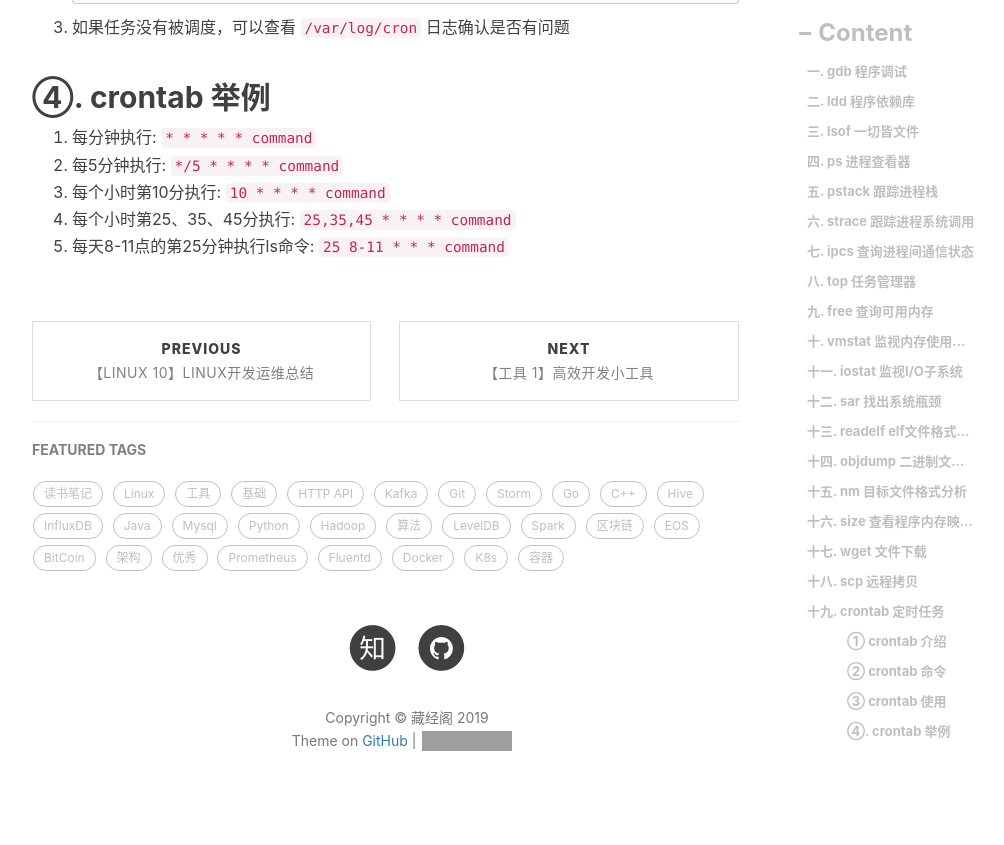
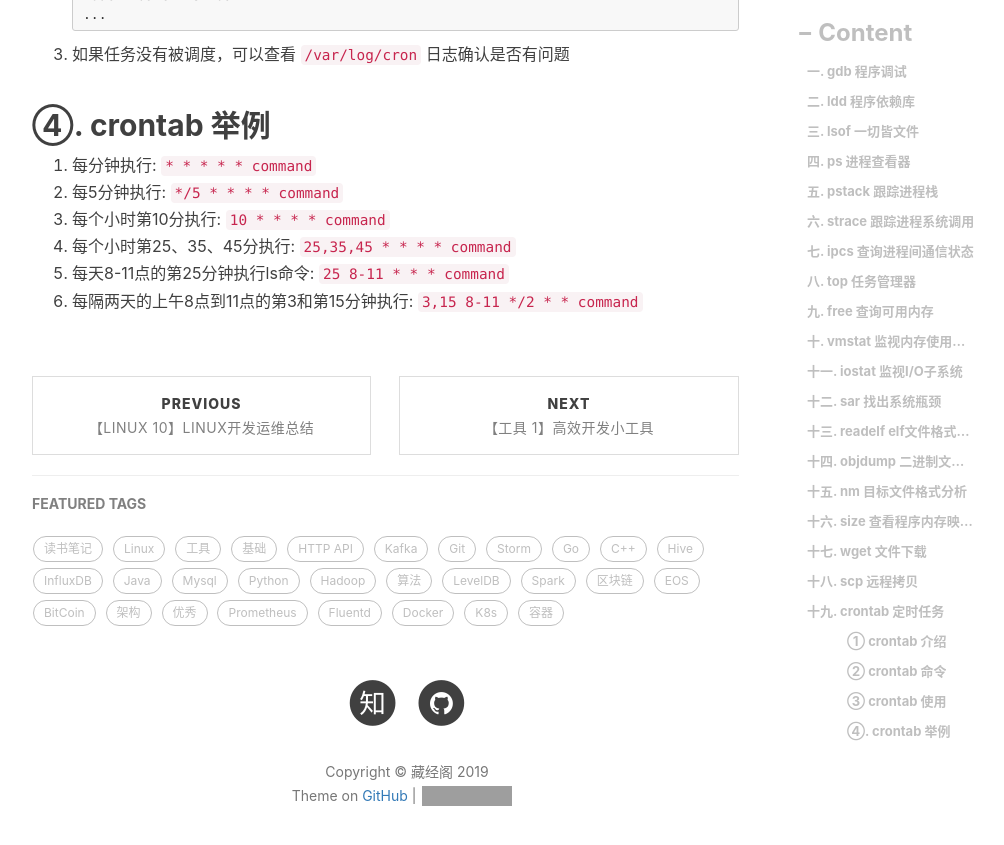
Before and after one commit to engru/chenguolin.github.io, a Jekyll site: the page built from _posts/2016-09-27-【Linux-11】Linux最常用运维工具.md, in a window 1280 px wide and 900 px high, scrolled down 4487 px. Shown: the top 845 px of the window, without its empty margins (233-1237 px from the left). Built offline with Jekyll 4.4.1, drawn with Linux system fonts in a browser that asks for light colours; nearby versions of some CDN libraries; comment, search, counter and statistics services are not loaded; grey boxes are pictures that could not be loaded.

Commit message:
Update 2016-09-27-【Linux-11】Linux最常用运维工具.md

```diff
--- a/_posts/2016-09-27-【Linux-11】Linux最常用运维工具.md
+++ b/_posts/2016-09-27-【Linux-11】Linux最常用运维工具.md
@@ -134,3 +134,4 @@ tags:         #标签
 3. 每个小时第10分执行: `10 * * * * command`
 4. 每个小时第25、35、45分执行: `25,35,45 * * * * command`
 5. 每天8-11点的第25分钟执行ls命令: `25 8-11 * * * command`
+6. 每隔两天的上午8点到11点的第3和第15分钟执行: `3,15 8-11 */2  *  * command`
```
